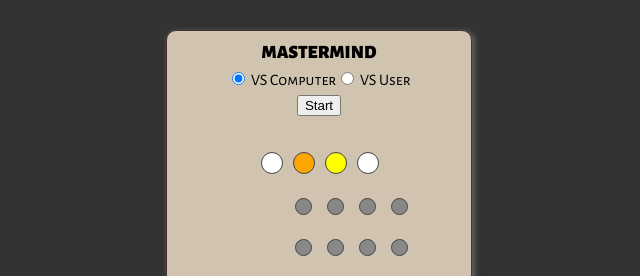
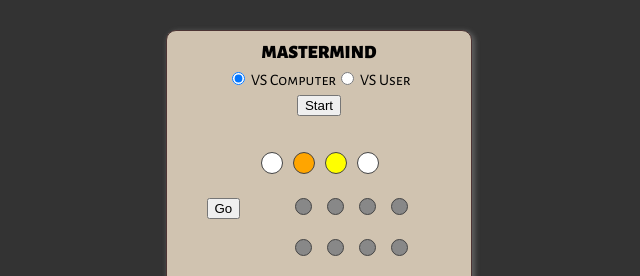
Before and after one commit to donrolling/react-mastermind, a React (Create React App) app in the folder app/: page / in a window 1280 px wide. Both pictures are taken after a click on the button "Start". Shown: the top 276 px of the page, without its empty margins (321-961 px from the left). Built offline with nearby package versions, Linux system fonts and the light colour scheme.

Commit message:
Added Pegs and Peg classes to simplify. Not sure it did, but I got the UI mostly done.

```diff
--- a/app/src/ui/Board.tsx
+++ b/app/src/ui/Board.tsx
@@ -1,5 +1,4 @@
 import React from 'react';
-//import update from 'immutability-helper';
 import './Board.css';
 import GameControls from './GameControls';
 import AnswerRow from './AnswerRow';
@@ -26,8 +25,9 @@
 
 export class Board extends React.Component<any, BoardState> {
   private _playRows: PlayRow[] = [];
-  _selectionRow: SelectionRow;
-  _answerRow: AnswerRow;
+  private _selectionRow: SelectionRow;
+  private _answerRow: AnswerRow;
+  private _firstRowEnabled: boolean = false;
 
   constructor(props: any) {
     super(props);
@@ -48,14 +48,16 @@
     this.setActiveMarbleColor = this.setActiveMarbleColor.bind(this);
     this.setSelectionRow = this.setSelectionRow.bind(this);
     this.submitActiveRow = this.submitActiveRow.bind(this);
+    this.playRowReady = this.playRowReady.bind(this);
+    this.enableFirstPlayRow = this.enableFirstPlayRow.bind(this);
   }
 
-  addPlayRow(playRow: PlayRow) {
+  private addPlayRow(playRow: PlayRow) {
     if (this.state.PlayRows || !playRow) { return; }
     this._playRows.push(playRow);
   }
 
-  selectActiveMarbleColor(marble: Marble, playRow: PlayRow) {
+  private selectActiveMarbleColor(marble: Marble, playRow: PlayRow) {
     if (this.state.SelectionRow) {
       this.setState({
         GameState: this.state.GameState,
@@ -72,7 +74,7 @@
     }
   }
 
-  setActiveMarbleColor(codeColor: CodeColors) {
+  private setActiveMarbleColor(codeColor: CodeColors) {
     if (this.state.ActiveMarble || !codeColor) {
       this.state.ActiveMarble.SetColor(codeColor);
     } else {
@@ -80,17 +82,17 @@
     }
   }
 
-  setSelectionRow(selectionRow: SelectionRow) {
+  private setSelectionRow(selectionRow: SelectionRow) {
     if (this.state.SelectionRow || !selectionRow) { return; }
     this._selectionRow = selectionRow;
   }
 
-  setAnswerRow(answerRow: AnswerRow) {
+  private setAnswerRow(answerRow: AnswerRow) {
     if (this.state.AnswerRow) { return; }
     this._answerRow = answerRow;
   }
 
-  startGame() {
+  private startGame() {
     let gameState = GameFactory.CreateCode();
     let turns: number[] = [];
     for (var i = 0; i < gameState.NumberOfTurns; i++) {
@@ -108,17 +110,17 @@
     });
   }
 
-  submitActiveRow(code: Code) {
+  private submitActiveRow(code: Code) {
     let codeResponse = this.state.GameState.Guess(code);
     this.state.ActivePlayRow.SetResponse(codeResponse);
-    this.state.ActivePlayRow.Disable();
     let index = this.state.GameState.Turns.length;
     let activePlayRow: PlayRow = undefined;
     let showAnswer = this.state.ShowAnswer;
     if (this.state.GameState.GameOver) {
+      showAnswer = true;
+    } else {
       activePlayRow = this._playRows[index];
       activePlayRow.Enable();
-      showAnswer = true;
     }
     this.setState({
       GameState: this.state.GameState,
@@ -132,11 +134,27 @@
     });
   }
 
+  private playRowReady(playRow: PlayRow): void {
+    if (this._firstRowEnabled) { return; }
+    if (playRow.Index === this.state.GameState.NumberOfTurns - 1) {
+      this.enableFirstPlayRow();
+    }
+  }
+
+  private enableFirstPlayRow(): void {
+    this._firstRowEnabled = true;
+    if (this._playRows && this._playRows.length > 0) {
+      let index = this.state.GameState.Turns.length;
+      let activePlayRow = this._playRows[index];
+      activePlayRow.Enable();
+    }
+  }
+
   componentDidUpdate(prevProps: any, prevState: any, snapshot: any): void {
-    if(!this.state.GameState){
+    if (!this.state.GameState) {
       return;
     }
-    if(this.state.UpdateMethod !== 'componentDidUpdate'){
+    if (this.state.UpdateMethod !== 'componentDidUpdate') {
       this.setState({
         GameState: this.state.GameState,
         SelectionRow: this._selectionRow,
@@ -146,16 +164,6 @@
         PlayRows: this._playRows,
         UpdateMethod: 'componentDidUpdate'
       });
-
-      console.log(this._playRows);
-      console.log(this.state.GameState.Turns);
-
-      if(this._playRows && this._playRows.length > 0){
-        let index = this.state.GameState.Turns.length;
-        let activePlayRow = this._playRows[index];
-        console.log(activePlayRow);
-        activePlayRow.Enable();
-      }
     }
   }
 
@@ -197,6 +205,7 @@
                   <PlayRow
                     SubmitRow={this.submitActiveRow}
                     SetMarble={this.selectActiveMarbleColor}
+                    NotifyReady={this.playRowReady}
                     key={`PlayRow${i}`}
                     Index={i}
                     ref={(x) => { this.addPlayRow(x); }}
--- /dev/null
+++ b/app/src/ui/Peg.tsx
@@ -0,0 +1,19 @@
+import React from 'react';
+
+type PegProps = {
+    PegClass: string;
+}
+
+class Peg extends React.Component<PegProps> {
+    constructor(props: PegProps) {
+        super(props);
+    }
+
+    render() {
+        return (
+            <div className={this.props.PegClass}></div>
+        )
+    }
+}
+
+export default Peg;
--- /dev/null
+++ b/app/src/ui/Pegs.tsx
@@ -0,0 +1,28 @@
+import React from 'react';
+import Peg from './Peg';
+
+type PegsProps = {
+    ResponseClasses: string[];
+}
+
+class Pegs extends React.Component<PegsProps> {
+    constructor(props: PegsProps) {
+        super(props);
+        if(!props.ResponseClasses || props.ResponseClasses.length < 4 || props.ResponseClasses.length > 4){
+            throw new Error(`ResponseClasses was not valid: ${ props.ResponseClasses }`);
+        }
+    }
+
+    render() {
+        return (
+            <div className="pegs">
+                <Peg PegClass={this.props.ResponseClasses[0]} />
+                <Peg PegClass={this.props.ResponseClasses[1]} />
+                <Peg PegClass={this.props.ResponseClasses[2]} />
+                <Peg PegClass={this.props.ResponseClasses[3]} />
+            </div>
+        )
+    }
+}
+
+export default Pegs;
--- a/app/src/ui/RowControls.tsx
+++ b/app/src/ui/RowControls.tsx
@@ -3,6 +3,7 @@
 import './RowControls.css';
 import { CodeResponse } from '../engine/model/CodeResponse';
 import { ResponseColors } from '../engine/enum/ResponseColors';
+import Pegs from './Pegs';
 
 type RowControlsProps = {
     SubmitRow: () => void;
@@ -21,28 +22,36 @@
         this.submitRow = this.submitRow.bind(this);
         this.state = {
             Responses: [ResponseColors.none, ResponseColors.none, ResponseColors.none, ResponseColors.none],
-            ResponseClasses: [ResponseColors[ResponseColors.none], ResponseColors[ResponseColors.none], ResponseColors[ResponseColors.none], ResponseColors[ResponseColors.none]],
+            ResponseClasses: [
+                `peg ${ResponseColors[ResponseColors.none]}`,
+                `peg ${ResponseColors[ResponseColors.none]}`,
+                `peg ${ResponseColors[ResponseColors.none]}`,
+                `peg ${ResponseColors[ResponseColors.none]}`
+            ],
             Complete: false,
             Disabled: true
         };
     }
 
-    public SetResponse(x: CodeResponse): void {
+    public SetResponse(codeResponse: CodeResponse): void {
+        console.log('RowControls SetResponse');
         let responses = [
-            x.One,
-            x.Two,
-            x.Three,
-            x.Four
+            codeResponse.One,
+            codeResponse.Two,
+            codeResponse.Three,
+            codeResponse.Four
         ];
         let responseClasses = [
-            ResponseColors[x.One],
-            ResponseColors[x.Two],
-            ResponseColors[x.Three],
-            ResponseColors[x.Four]
+            `peg ${ResponseColors[codeResponse.One]}`,
+            `peg ${ResponseColors[codeResponse.Two]}`,
+            `peg ${ResponseColors[codeResponse.Three]}`,
+            `peg ${ResponseColors[codeResponse.Four]}`
         ];
         this.setState({
             Responses: responses,
             ResponseClasses: responseClasses,
+            Disabled: false,
+            Complete: true
         });
     }
 
@@ -52,13 +61,13 @@
         }));
     }
 
-    public Disable(): void {
+    public Complete(): void {
         this.setState(update(this.state, {
-            Disabled: { $set: true }
+            Complete: { $set: true }
         }));
     }
 
-    submitRow(): void {
+    private submitRow(): void {
         this.props.SubmitRow();
     }
 
@@ -66,19 +75,14 @@
         return (
             <div className="mastermind-row-controls">
                 {
-                    this.state.Disabled || !this.state.Complete
+                    this.state.Disabled || this.state.Complete
                         ? null
                         : <button className='rowGoButton' onClick={this.submitRow}>Go</button>
                 }
                 {
-                    this.state.Disabled
+                    !this.state.Complete
                         ? null
-                        : <div className="pegs">
-                            <div className={`peg ${this.state.ResponseClasses[0]}`}></div>
-                            <div className={`peg ${this.state.ResponseClasses[1]}`}></div>
-                            <div className={`peg ${this.state.ResponseClasses[2]}`}></div>
-                            <div className={`peg ${this.state.ResponseClasses[3]}`}></div>
-                        </div>
+                        : <Pegs ResponseClasses={this.state.ResponseClasses} />
                 }
 
                 <div className="clear-left"></div>
```
Also changed, not shown: app/src/ui/PlayRow.tsx (+30 -25 lines).
